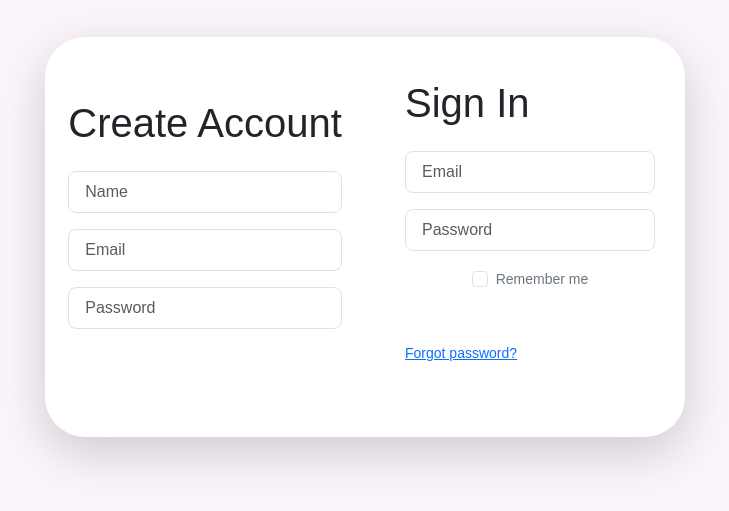
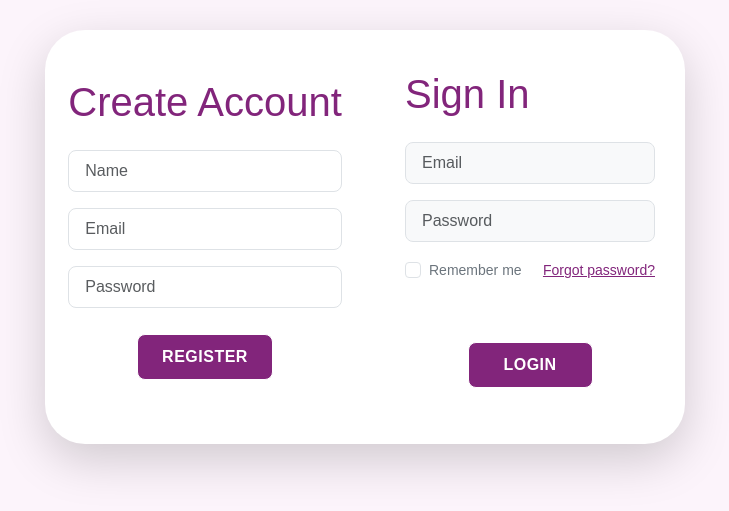
Before and after one commit to limberjhonathan/Login-and-Registration, a React (Create React App) app in the folder frontend/: page / in a window 1280 px wide. Shown: the part 163-674 px from the top of the page, without its empty margins (275-1004 px from the left). Built offline with nearby package versions, Linux system fonts and the light colour scheme.

Commit message:
Btn mais ajustes no layout

```diff
--- a/frontend/src/LoginRegister.js
+++ b/frontend/src/LoginRegister.js
@@ -19,7 +19,7 @@ export default function LoginRegister() {
                         <input type='password' placeholder='Password' className='form-control form-control-lg bg-lignt fs-6'></input>
                     </div>
                     <div className='input-group mb-3 justify-content-center'>
-                        <button className='btn border-white text-white w-50 fs-6'></button>
+                        <button className='btn border-white text-white w-50 fs-6'>Register</button>
                     </div>
                 </form>
             </div>
@@ -30,22 +30,22 @@ export default function LoginRegister() {
                         <h1>Sign In</h1>
                     </div>
                     <div className='input-group mb-3'>
-                        <input type='email' placeholder='Email' className='form-control form-control-lg bg-lignt fs-6'></input>
+                        <input type='email' placeholder='Email' className='form-control form-control-lg bg-light fs-6'></input>
                     </div>
                     <div className='input-group mb-3'>
-                        <input type='password' placeholder='Password' className='form-control form-control-lg bg-lignt fs-6'></input>
+                        <input type='password' placeholder='Password' className='form-control form-control-lg bg-light fs-6'></input>
                     </div>
-                    <div className='input-group mb-5 d-flex justify-content-center'>
+                    <div className='input-group mb-5 d-flex justify-content-between'>
                         <div className='form-check'>
-                            <input type='checkbox' className='form-check-input'/>
+                            <input type='checkbox' className='form-check-input' id='formcheck'/>
                             <label htmlFor='formcheck' className='form-check-label text-secondary'><small>Remember me</small></label>
                         </div>
-                    </div>
-                    <div className='forgot'>
-                        <small><a href='#'>Forgot password?</a></small>
+                        <div className='forgot'>
+                            <small><a href='#'>Forgot password?</a></small>
+                        </div>
                     </div>
                     <div className='input-group mb-3 justify-content-center'>
-                        <button className='btn border-white text-white w-50 fs-6'></button>
+                        <button className='btn border-white text-white w-50 fs-6'>Login</button>
                     </div>
                 </form>
             </div>
--- a/frontend/src/styles.css
+++ b/frontend/src/styles.css
@@ -18,6 +18,26 @@ body{
     max-width: 100%;
 }
 
+.content button{
+    background-color: #82257b;
+    color: #fff;
+    padding: 10px 10px;
+    border: 1px solid transparent;
+    border-radius: 8px;
+    font-weight: 600;
+    letter-spacing: .5px;
+    text-transform: uppercase;
+    margin-top: 10px;
+}
+
+.btn:hover{
+    background-color: #82257b;
+}
+
+.header-text h1, .forgot a{
+    color: #82257b;
+}
+
 .right-box{
     padding: 40px 30px 40px 40px;
 }
```
